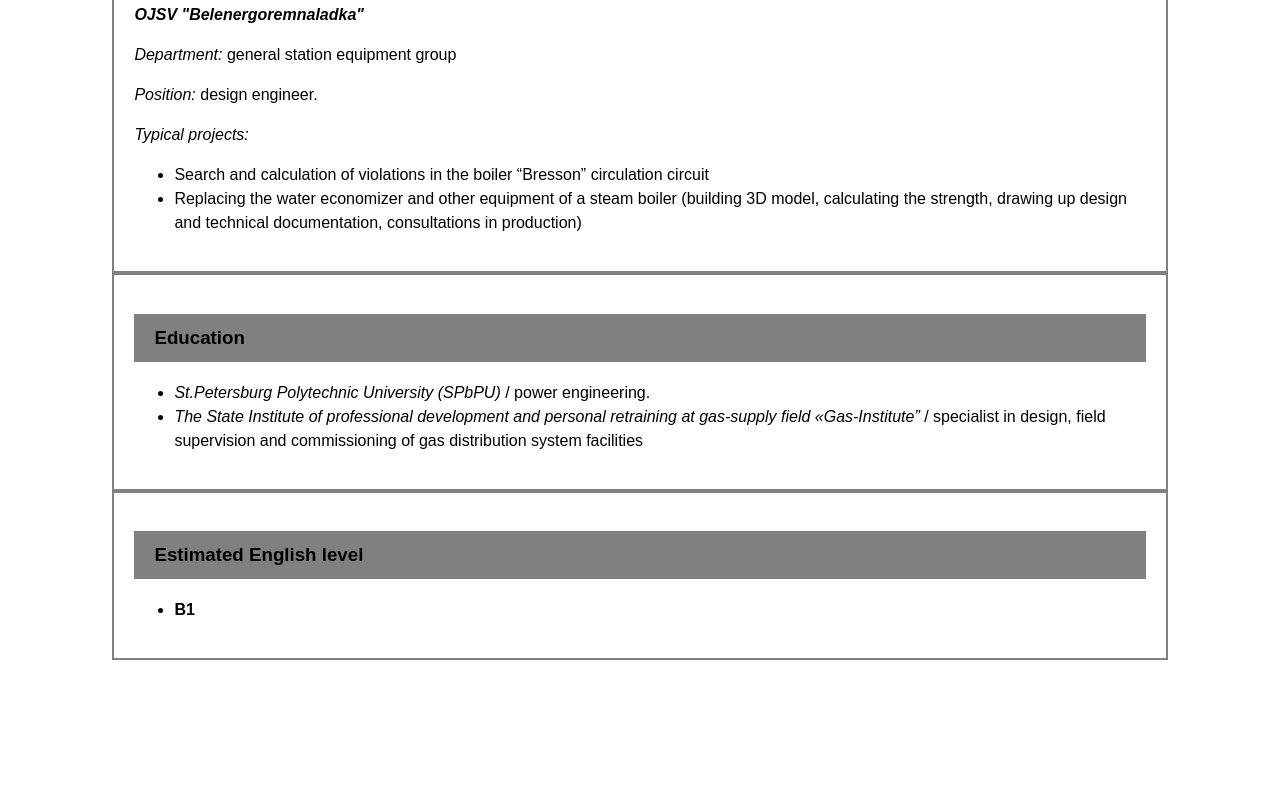
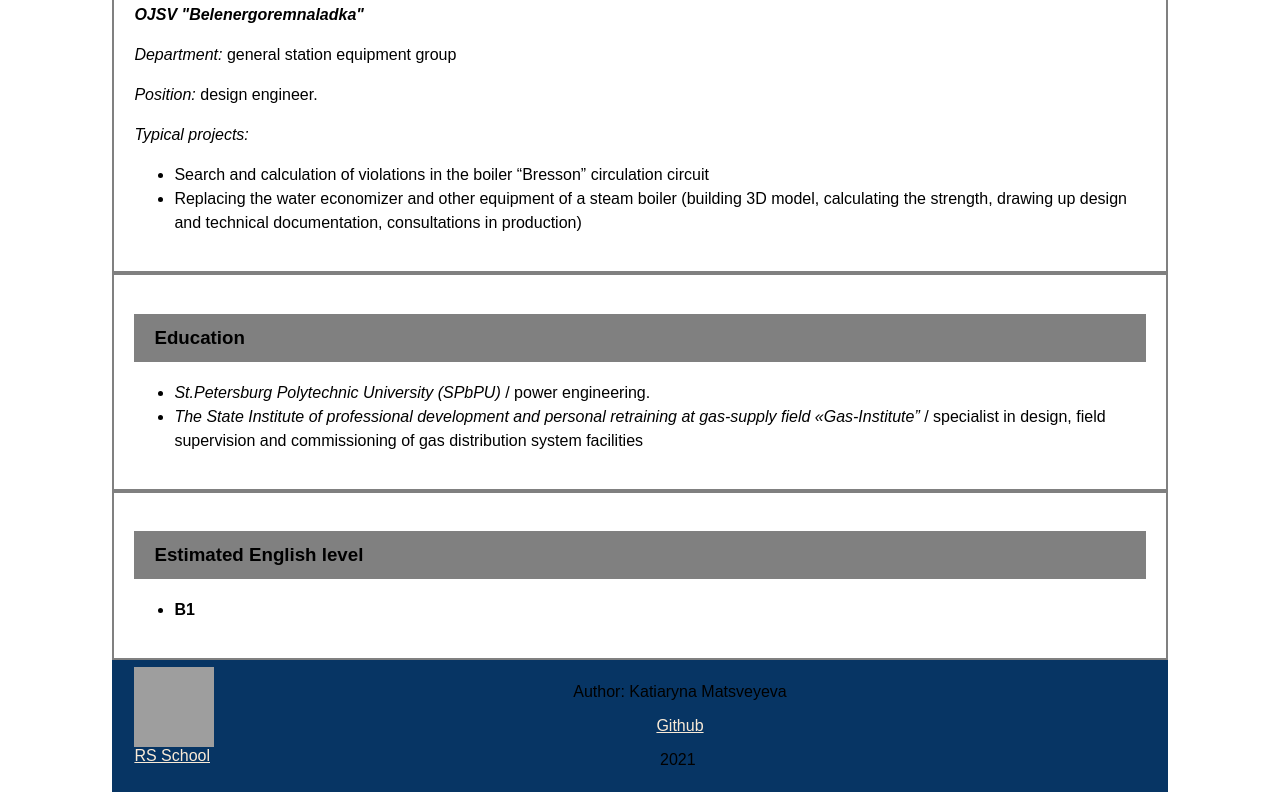
Before and after one commit to KathrineMatveeva/rsschool-cv, a plain HTML site: page index.html in a window 1280 px wide. Shown: the part 1296-2096 px from the top of the page. Before the commit the page ends 1964 px from the top, so only its background shows below. Drawn offline with Linux system fonts and the light colour scheme; grey boxes are pictures that could not be loaded.

Commit message:
feat: add footer

```diff
--- a/index.html
+++ b/index.html
@@ -53,6 +53,31 @@
 
         /* Visual */
         border: gray 2px solid;
+      }
+      footer {
+        /* Positioning */
+        width: 80%;
+        padding: 5px 20px; /* Поля */
+        margin: auto; /* Отступы */
+
+        /* Box-model */
+        overflow: auto;
+
+        /* Typography */
+
+        font-family: Arial, Helvetica, sans-serif;
+
+        /* Visual */
+        background: #073564;
+        border: #073564 2px solid;
+      }
+      .logo {
+        float: left;
+        background: white;
+      }
+      div {
+        float: left;
+        clear: left;
       }
     </style>
   </head>
@@ -169,5 +194,22 @@
         <li><b>B1</b></li>
       </ul>
     </section>
+    <footer>
+      <img
+        class="logo"
+        src="https://rs.school/images/rs_school_js.svg"
+        alt="RS school logo"
+        width="80"
+        height="80"
+      />
+      <div><a href="https://rs.school/js/"> RS School</a></div>
+
+      <p align="center">Author: Katiaryna Matsveyeva</p>
+      <p align="center">
+        <a href="https://github.com/KathrineMatveeva"> Github</a>
+      </p>
+
+      <p align="center">2021</p>
+    </footer>
   </body>
 </html>
```
